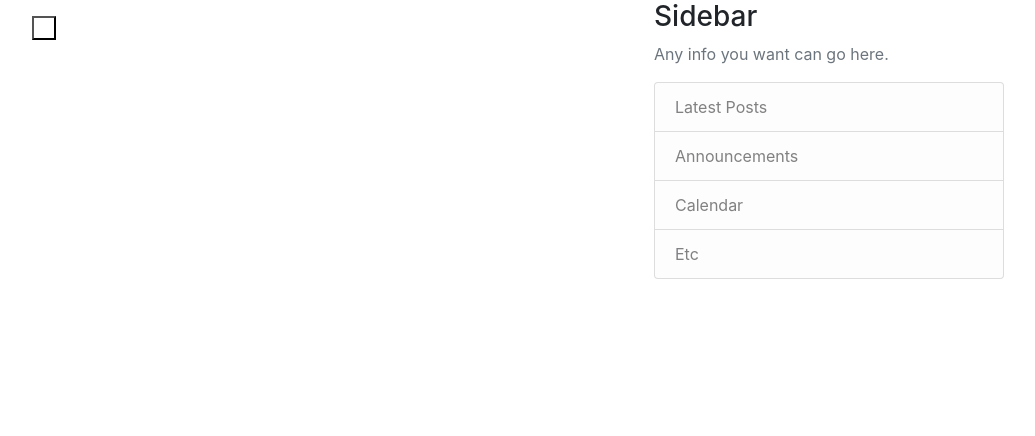
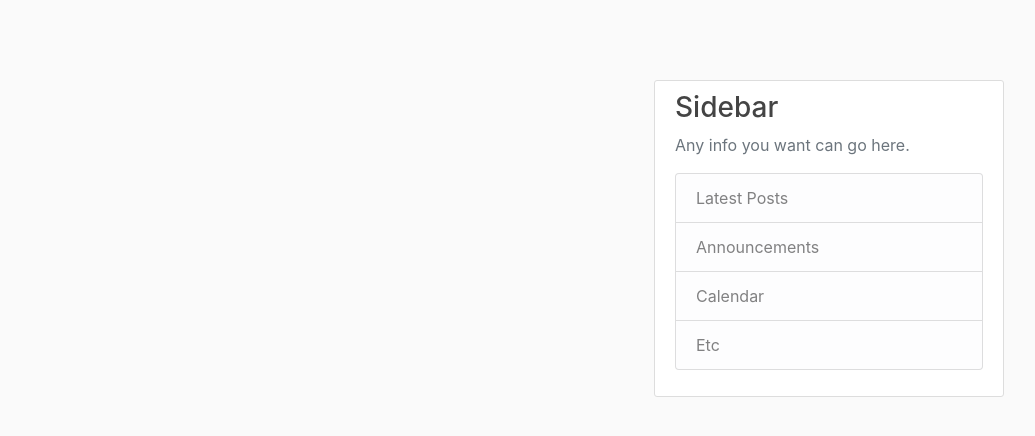
Before and after one commit to JohnOBenJ3/Capstone---Blog, a Django app: template django_blog/blog/templates/blog/main.html in a window 1280 px wide. Shown: the top 436 px of the page, without its empty margins (191-1226 px from the left). Run offline with Django 3.2, Linux system fonts and the light colour scheme; the template is opened without the code that fills it, so the values that code supplies are empty; some libraries are stand-ins or nearby versions.

Commit message:
added some html and css classes

```diff
--- /dev/null
+++ b/django_blog/blog/static/blog/main.css
@@ -0,0 +1,84 @@
+body {
+    background: #fafafa;
+    color: #333333;
+    margin-top: 5rem;
+  }
+
+  h1, h2, h3, h4, h5, h6 {
+    color: #444444;
+  }
+
+  ul {
+    margin: 0;
+  }
+
+  .bg-steel {
+    background-color: #5f788a;
+  }
+
+  .site-header .navbar-nav .nav-link {
+    color: #cbd5db;
+  }
+
+  .site-header .navbar-nav .nav-link:hover {
+    color: #ffffff;
+  }
+
+  .site-header .navbar-nav .nav-link.active {
+    font-weight: 500;
+  }
+
+  .content-section {
+    background: #ffffff;
+    padding: 10px 20px;
+    border: 1px solid #dddddd;
+    border-radius: 3px;
+    margin-bottom: 20px;
+  }
+
+  .article-title {
+    color: #444444;
+  }
+
+  a.article-title:hover {
+    color: #428bba;
+    text-decoration: none;
+  }
+
+  .article-content {
+    white-space: pre-line;
+  }
+
+  .article-img {
+    height: 65px;
+    width: 65px;
+    margin-right: 16px;
+  }
+
+  .article-metadata {
+    padding-bottom: 1px;
+    margin-bottom: 4px;
+    border-bottom: 1px solid #e3e3e3
+  }
+
+  .article-metadata a:hover {
+    color: #333;
+    text-decoration: none;
+  }
+
+  .article-svg {
+    width: 25px;
+    height: 25px;
+    vertical-align: middle;
+  }
+
+  .account-img {
+    height: 125px;
+    width: 125px;
+    margin-right: 20px;
+    margin-bottom: 16px;
+  }
+
+  .account-heading {
+    font-size: 2.5rem;
+  }
--- a/django_blog/blog/templates/blog/about.html
+++ b/django_blog/blog/templates/blog/about.html
@@ -8,5 +8,7 @@
 </head>
 <body>
     <h1>This is the About Page</h1>
+    <h3>And it is working in the browser</h3>
+    <small>Woo-hoo!</small>
 </body>
 </html>
--- a/django_blog/blog/templates/blog/main.html
+++ b/django_blog/blog/templates/blog/main.html
@@ -19,40 +19,9 @@
     {% endif %}
 </head>
 <body>
-    <header class="site-header">
-        <nav class='navbar navbar-expand-md navbar-dark bg-steel fixed-top'>
-            <div class="container">
-                <a class="navbar-brand mr-4" href="{% url 'blog-home' %}">Django Blog</a>
-                <button class="navbar-toggler-icon"</span>
-                </button>
-                <div class="collapse navbar-collapse" id="navbarToggle">
-                    <div class="navbar-nav mr-auto">
-                        <a class="nav-item nav-link" href="{% url 'blog-home' %}">Home</a>
-                        <a class="nav-item nav-link" href="{% url 'blog-about' %}">About</a>
-                    </div>
-                    <div class="navbar-nav">
-                        {% if user.is_authenticated%}
-                        <a class="nav-item nav-link" href="{% url 'profile' %}">Profile</a>
-                        <a class="nav-item nav-link" href="{% url 'logout' %}">Logout</a>
-                        {% else %}
-                            <a class="nav-item nav-link" href="{% url 'login' %}">Login</a>
-                            <a class="nav-item nav-link" href="{% url 'register' %}">Register</a>
-                        {% endif %}
-                    </div>
-                </div>
-            </div>
-        </nav>
-    </header>
     <main role="main" class="container">
         <div class="row">
             <div class="col-md-8">
-                {% if messages %}
-                    {% for message in messages %}
-                        <div class="alert alert-{{ message.tags }}">
-                            {{ message }}
-                        </div>
-                    {% endfor %}
-                {% endif %}
                 {% block content %}{% endblock %}
             </div>
             <div class="col-md-4">
--- a/django_blog/blog/views.py
+++ b/django_blog/blog/views.py
@@ -2,6 +2,8 @@
 # from django.http import HttpResponse
 
 # Create your views here.
+
+
 
 def home(request):
     return render(request, 'blog/home.html')
```
Also changed, not shown: django_blog/blog/templates/blog/home.html (+3 -11 lines), django_blog/blog/static/main.css (deleted).
